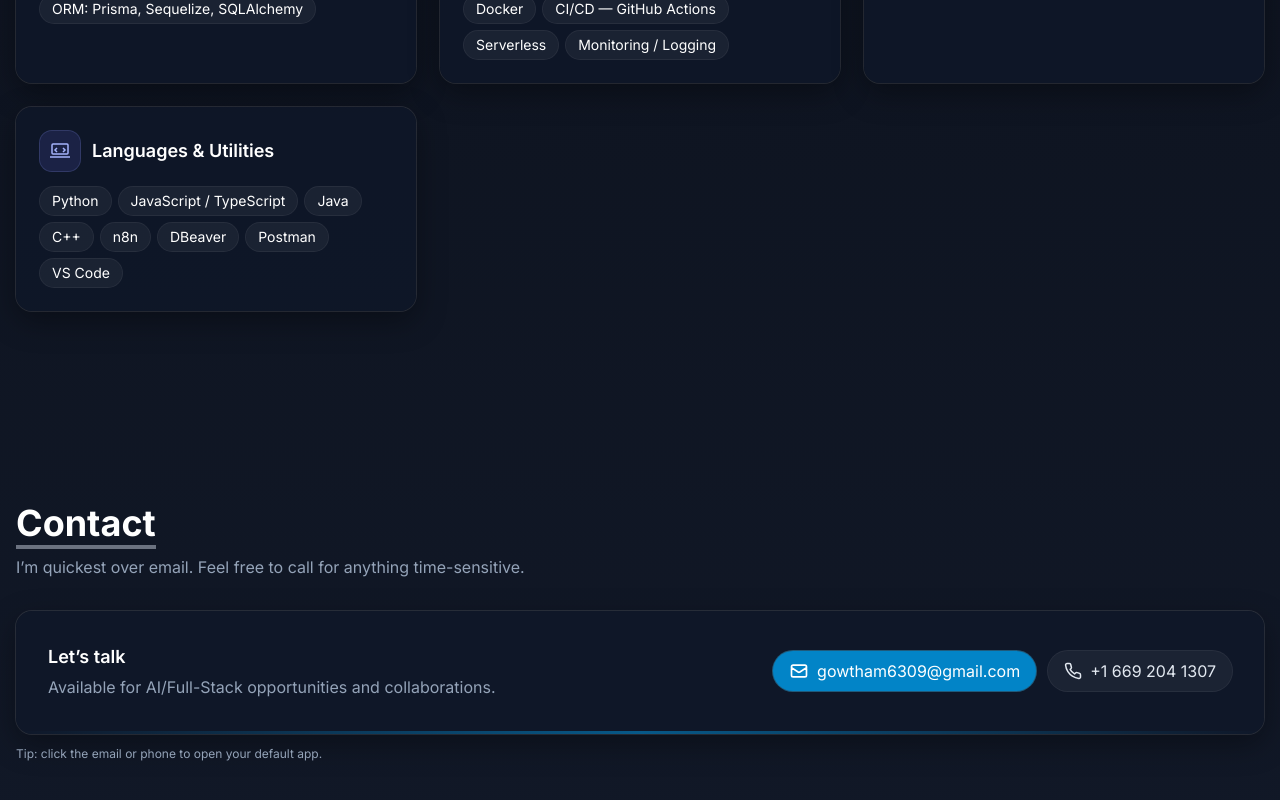
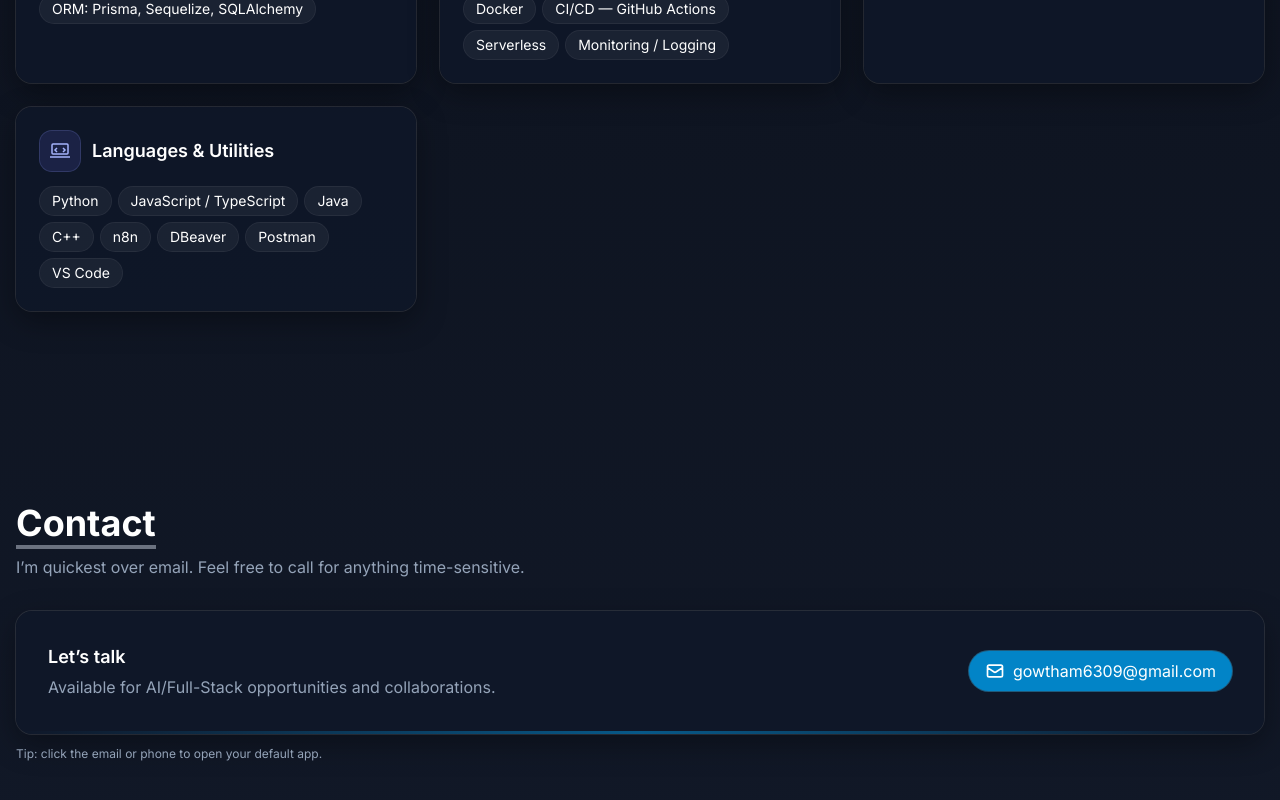
Before and after one commit to gowtham-chandrasekaran/portfolio-website, a React (Create React App) app: page / in a window 1280 px wide. Shown: the part 4539-5339 px from the top of the page. Built offline with nearby package versions, Linux system fonts and the light colour scheme; no server answers.

Commit message:
removed number

```diff
--- a/src/components/Contact.jsx
+++ b/src/components/Contact.jsx
@@ -54,13 +54,7 @@ const Contact = () => {
                   <span>gowtham6309@gmail.com</span>
                 </a>
 
-                <a
-                  href="tel:+16692041307"
-                  className="inline-flex items-center gap-2 px-4 py-2 rounded-full bg-white/5 text-slate-200 ring-1 ring-white/10 hover:bg-white/10 transition-colors"
-                >
-                  <FiPhone size={18} />
-                  <span>+1&nbsp;669&nbsp;204&nbsp;1307</span>
-                </a>
+
               </div>
             </div>
 
```
